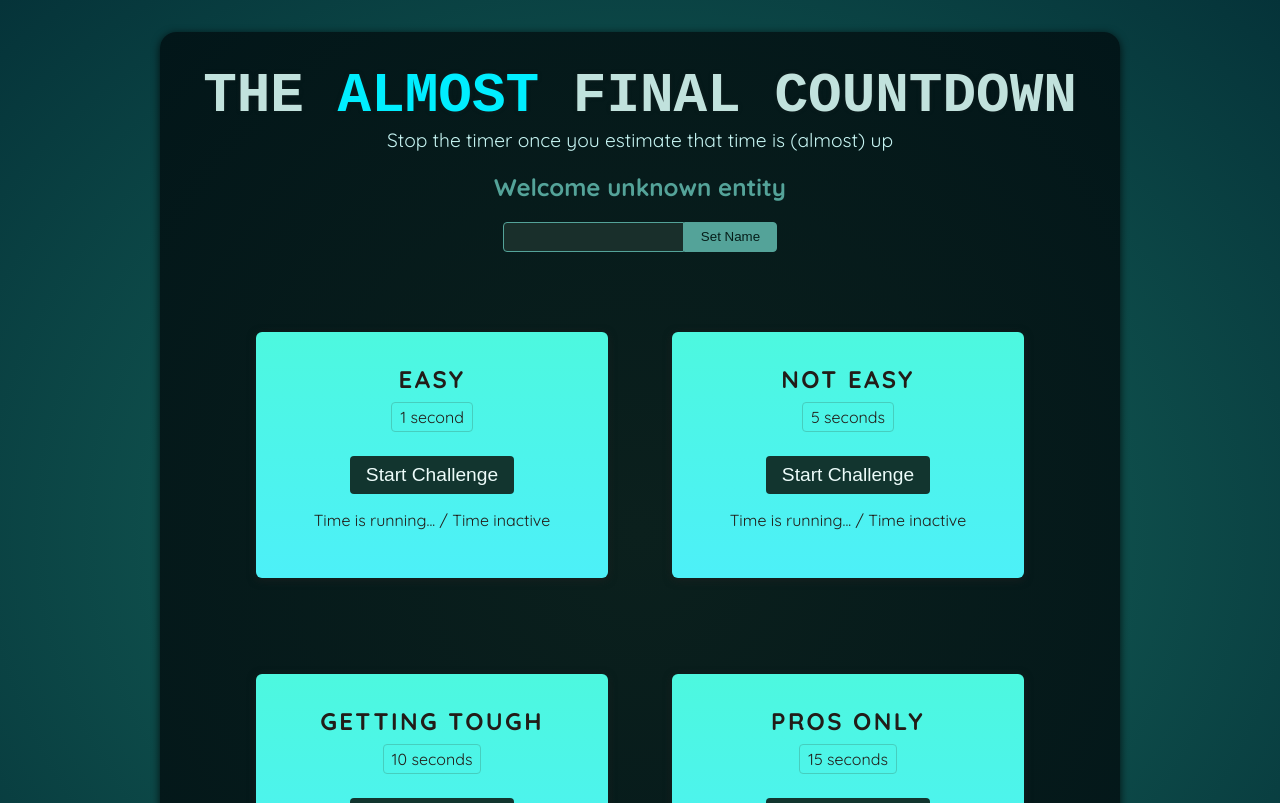
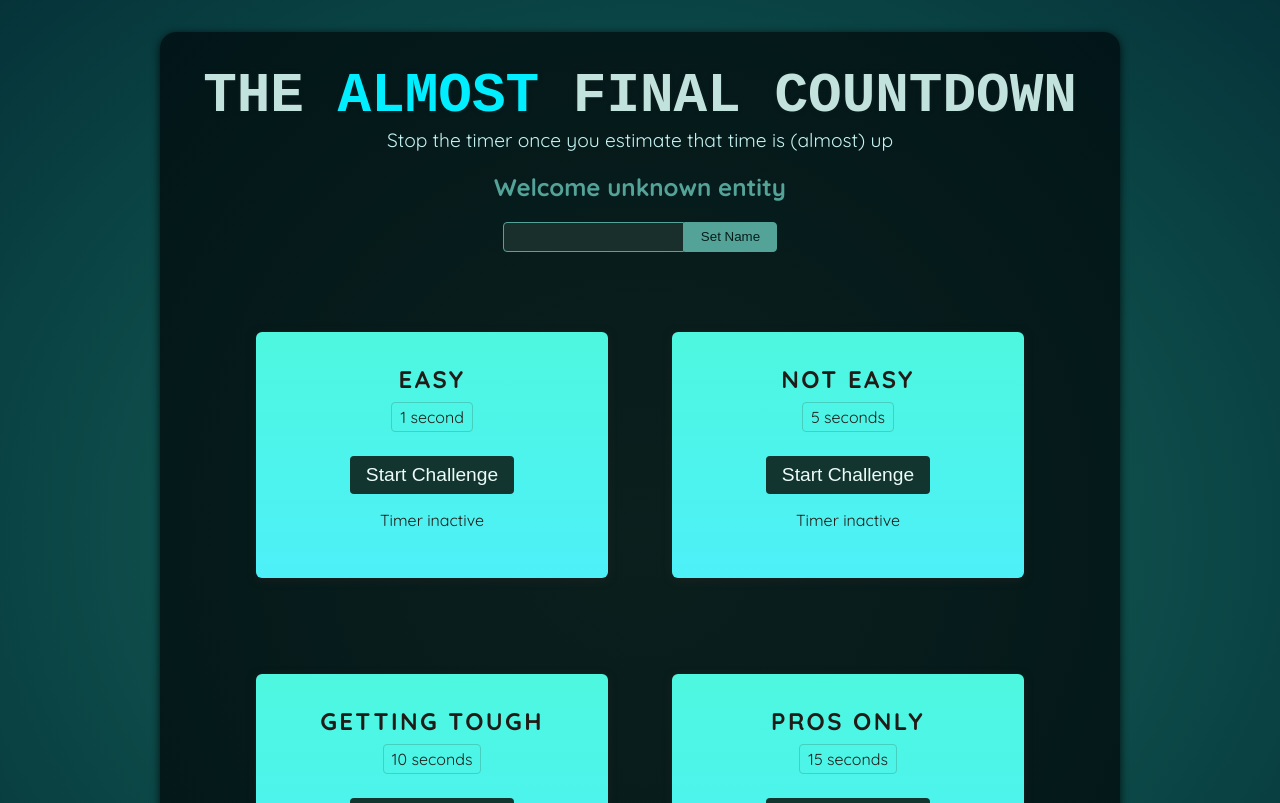
Before and after one commit to PedroJCAlmeida/countdownReact, a React (Vite) app: page / in a window 1280 px wide. Shown: the top 803 px of the page. Built offline with nearby package versions, Linux system fonts and the light colour scheme; a web font is replaced by a local one.

Commit message:
Add functions Star and Stop

```diff
--- a/src/components/TimerChallenge.jsx
+++ b/src/components/TimerChallenge.jsx
@@ -1,15 +1,34 @@
+import { useState, useRef } from "react";
+
 export default function TimerChallenge({ title, targetTime }) {
+    const timer = useRef();
+    const [timerStarted, setTimerStarted] = useState(false);
+    const [timerExpired, setTimerExpired] = useState(false);
+
+    function handleStart() {
+        timer.current = setTimeout(() => {
+            setTimerExpired(true);
+        }, targetTime * 1000);
+
+        setTimerStarted(true);
+    }
+
+    function handleStop() {
+        clearTimeout(timer.current)
+    }
+
     return (
         <section className="challenge">
             <h2>{title}</h2>
+            {timerExpired && <p>You lost!</p>}
             <p className="challenge-time">
                 {targetTime} second{targetTime > 1 ? 's' : ''}
             </p>
-            <button>
-                Start Challenge
+            <button onClick={timerStarted ? handleStop : handleStart}>
+                {timerStarted ? 'Stop' : 'Start'} Challenge
             </button>
-            <p className="">
-                Time is running... / Time inactive
+            <p className={timerStarted ? 'active' : undefined}>
+                {timerStarted ? 'Time is running...' : 'Timer inactive'}
             </p>
         </section>
     );
```
